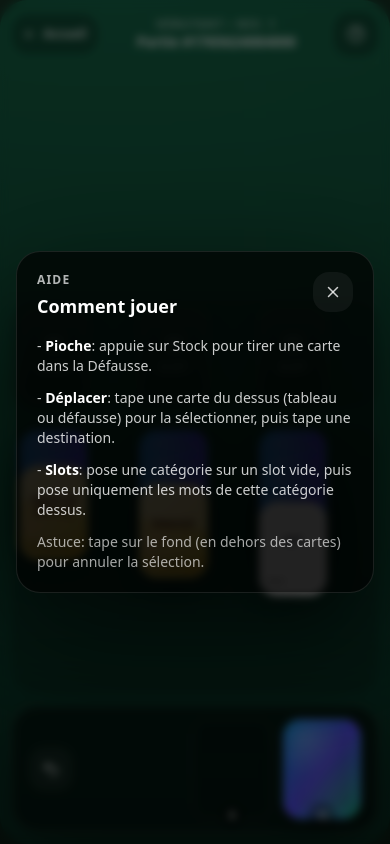
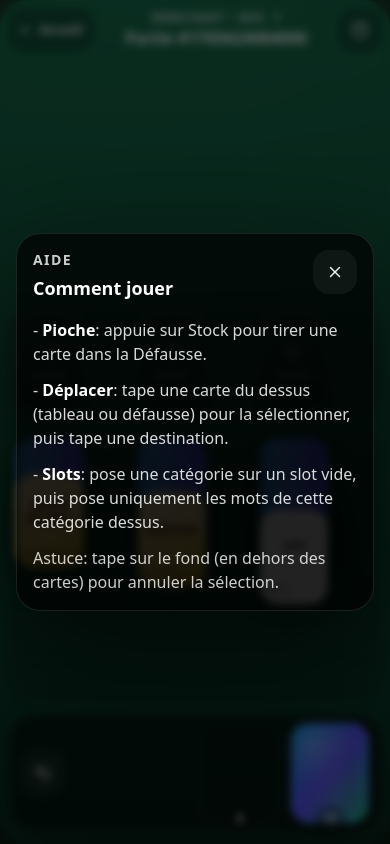
Before and after one commit to ThomasBerthaud/solimots, a React (Vite) app: page /game in a window 390 px wide. Both pictures are taken after a click on the button "Aide". Built offline with nearby package versions, Linux system fonts and the light colour scheme.

Commit message:
refacto: text size on mobile

```diff
--- a/src/components/GameScreen.tsx
+++ b/src/components/GameScreen.tsx
@@ -339,7 +339,7 @@ export function GameScreen() {
 
   return (
     <div
-      className="mobile-game relative mx-auto flex h-dvh w-full max-w-screen-sm lg:max-w-4xl flex-col px-3 pb-3 lg:pb-8"
+      className="mobile-game relative mx-auto flex h-dvh w-full max-w-screen-sm lg:max-w-4xl flex-col px-2 pb-2 lg:px-3 lg:pb-8"
       style={{ paddingBottom: 'max(0.75rem, env(safe-area-inset-bottom))' }}
       onPointerDownCapture={onPointerDownCapture}
     >
@@ -349,11 +349,15 @@ export function GameScreen() {
         style={feltBackgroundStyle}
       />
 
-      <header className="mb-3 flex shrink-0 items-center justify-between pt-3 lg:mb-4 lg:pt-4">
+      <h1 className="sr-only">
+        Partie en cours — {getTitleForLevel(currentLevel)} niveau {currentLevel}
+      </h1>
+
+      <header className="mb-3 flex shrink-0 items-center justify-between gap-2 pt-2 lg:mb-4 lg:pt-4">
         <Link
           to="/"
           data-ui-control="true"
-          className="inline-flex h-10 items-center gap-2 rounded-2xl bg-black/25 px-3 text-xs font-semibold text-white/85 active:bg-black/35 lg:h-12 lg:px-4 lg:text-sm"
+          className="inline-flex h-11 min-w-[44px] items-center gap-2 rounded-2xl bg-black/25 px-3 text-xs font-semibold text-white/90 active:bg-black/35 lg:h-12 lg:px-4 lg:text-sm"
           aria-label="Retour à l'accueil"
           title="Retour à l'accueil"
         >
@@ -361,18 +365,18 @@ export function GameScreen() {
           <span>Accueil</span>
         </Link>
 
-        <div className="text-center">
-          <p className="text-[11px] font-semibold uppercase tracking-widest text-white/60 lg:text-xs">
+        <div className="min-w-0 flex-1 shrink-0 text-center">
+          <p className="truncate text-xs font-semibold uppercase tracking-widest text-white/80 lg:text-sm" title={`${getTitleForLevel(currentLevel)} • Niv. ${currentLevel}`}>
             {getTitleForLevel(currentLevel)} • Niv. {currentLevel}
           </p>
-          <p className="text-sm font-semibold text-white/90 lg:text-base">Partie #{level.seed}</p>
+          <p className="truncate text-base font-semibold text-white/90 lg:text-base" title={`Partie #${level.seed}`}>Partie #{level.seed}</p>
         </div>
 
         <button
           type="button"
           data-ui-control="true"
           onClick={() => setHelpOpen(true)}
-          className="inline-flex h-11 w-11 items-center justify-center rounded-2xl bg-black/25 text-white/85 active:bg-black/35 lg:h-12 lg:w-12"
+          className="inline-flex h-11 w-11 shrink-0 items-center justify-center rounded-2xl bg-black/25 text-white/90 active:bg-black/35 lg:h-12 lg:w-12"
           aria-label="Aide"
           title="Aide"
         >
@@ -380,6 +384,7 @@ export function GameScreen() {
         </button>
       </header>
 
+      <main className="flex min-h-0 min-w-0 flex-1 flex-col">
       <LayoutGroup>
         {/* Dock at top on desktop, bottom on mobile */}
         <div className="order-3 lg:order-1 lg:mb-4">
@@ -422,6 +427,7 @@ export function GameScreen() {
           />
         </div>
       </LayoutGroup>
+      </main>
 
       <AnimatePresence>{helpOpen ? <HelpModal key="help" onClose={() => setHelpOpen(false)} /> : null}</AnimatePresence>
 
@@ -504,7 +510,7 @@ function WinOverlay({
       exit={{ opacity: 0 }}
     >
       <motion.div
-        className="w-full max-w-sm rounded-3xl border border-white/10 bg-black/60 p-5 text-center shadow-[0_40px_120px_rgba(0,0,0,0.65)]"
+        className="w-full max-w-sm rounded-3xl border border-white/10 bg-black/60 p-4 text-center shadow-[0_40px_120px_rgba(0,0,0,0.65)] lg:p-5"
         initial={reduceMotion ? { opacity: 0 } : { opacity: 0, y: 12, scale: 0.98 }}
         animate={reduceMotion ? { opacity: 1 } : { opacity: 1, y: 0, scale: 1 }}
         exit={reduceMotion ? { opacity: 0 } : { opacity: 0, y: -10, scale: 0.99 }}
@@ -526,9 +532,9 @@ function WinOverlay({
           />
         ) : (
           <>
-            <p className="text-xs font-semibold uppercase tracking-widest text-white/70">Victoire</p>
+            <p className="text-sm font-semibold uppercase tracking-widest text-white/80">Victoire</p>
             <h2 className="mt-2 text-2xl font-bold text-white">Bravo !</h2>
-            <p className="mt-2 text-sm text-white/75">Toutes les cartes sont rangées.</p>
+            <p className="mt-2 text-base text-white/85">Toutes les cartes sont rangées.</p>
 
             <motion.div
               className="pointer-events-none mt-5 h-10"
@@ -544,7 +550,7 @@ function WinOverlay({
                 type="button"
                 data-ui-control="true"
                 onClick={onReplay}
-                className="w-full rounded-2xl bg-amber-400 px-4 py-3 text-sm font-bold text-black shadow active:bg-amber-500"
+                className="w-full rounded-2xl bg-amber-400 px-4 py-3 text-base font-bold text-black shadow active:bg-amber-500"
                 aria-label="Rejouer"
                 title="Rejouer"
               >
@@ -554,7 +560,7 @@ function WinOverlay({
               <Link
                 to="/"
                 data-ui-control="true"
-                className="inline-flex w-full items-center justify-center rounded-2xl bg-black/35 px-4 py-3 text-sm font-bold text-white/90 shadow active:bg-black/45"
+                className="inline-flex w-full items-center justify-center rounded-2xl bg-black/35 px-4 py-3 text-base font-bold text-white/90 shadow active:bg-black/45"
                 aria-label="Retour à l'accueil"
                 title="Retour à l'accueil"
               >
@@ -585,22 +591,22 @@ function LostOverlay({
       exit={{ opacity: 0 }}
     >
       <motion.div
-        className="w-full max-w-sm rounded-3xl border border-white/10 bg-black/60 p-5 text-center shadow-[0_40px_120px_rgba(0,0,0,0.65)]"
+        className="w-full max-w-sm rounded-3xl border border-white/10 bg-black/60 p-4 text-center shadow-[0_40px_120px_rgba(0,0,0,0.65)] lg:p-5"
         initial={reduceMotion ? { opacity: 0 } : { opacity: 0, y: 12, scale: 0.98 }}
         animate={reduceMotion ? { opacity: 1 } : { opacity: 1, y: 0, scale: 1 }}
         exit={reduceMotion ? { opacity: 0 } : { opacity: 0, y: -10, scale: 0.99 }}
         transition={{ duration: 0.22, ease: 'easeOut' }}
       >
-        <p className="text-xs font-semibold uppercase tracking-widest text-white/70">Défaite</p>
+        <p className="text-sm font-semibold uppercase tracking-widest text-white/80">Défaite</p>
         <h2 className="mt-2 text-2xl font-bold text-white">Bloqué…</h2>
-        <p className="mt-2 text-sm text-white/75">Impossible de compléter une catégorie déjà posée.</p>
+        <p className="mt-2 text-base text-white/85">Impossible de compléter une catégorie déjà posée.</p>
 
         <div className="mt-6 grid gap-2">
           <button
             type="button"
             data-ui-control="true"
             onClick={onReplaySameSeed}
-            className="w-full rounded-2xl bg-white/90 px-4 py-3 text-sm font-bold text-black shadow active:bg-white"
+            className="w-full rounded-2xl bg-white/90 px-4 py-3 text-base font-bold text-black shadow active:bg-white"
             aria-label="Recommencer la même partie"
             title="Recommencer la même partie"
           >
@@ -611,7 +617,7 @@ function LostOverlay({
             type="button"
             data-ui-control="true"
             onClick={onReplay}
-            className="w-full rounded-2xl bg-white/70 px-4 py-3 text-sm font-bold text-black shadow active:bg-white/80"
+            className="w-full rounded-2xl bg-white/70 px-4 py-3 text-base font-bold text-black shadow active:bg-white/80"
             aria-label="Nouvelle partie"
             title="Nouvelle partie"
           >
@@ -621,7 +627,7 @@ function LostOverlay({
           <Link
             to="/"
             data-ui-control="true"
-            className="inline-flex w-full items-center justify-center rounded-2xl bg-black/35 px-4 py-3 text-sm font-bold text-white/90 shadow active:bg-black/45"
+            className="inline-flex w-full items-center justify-center rounded-2xl bg-black/35 px-4 py-3 text-base font-bold text-white/90 shadow active:bg-black/45"
             aria-label="Retour à l’accueil"
             title="Retour à l'accueil"
           >
--- a/src/components/board/SlotCell.tsx
+++ b/src/components/board/SlotCell.tsx
@@ -102,7 +102,7 @@ export function SlotCell({
             transition={{ duration: 0.18, ease: 'easeOut' }}
           >
             <div
-              className="w-[calc(var(--cardW)-12px)] overflow-hidden whitespace-normal break-words rounded-2xl border border-amber-200/60 bg-amber-300 px-3 py-1 text-center text-[10px] font-extrabold leading-snug tracking-wide text-amber-950 shadow-[0_10px_24px_rgba(0,0,0,0.18)] [word-break:break-word]"
+              className="w-[calc(var(--cardW)-12px)] min-w-0 overflow-hidden rounded-2xl border border-amber-200/60 bg-amber-300 px-2 py-0.5 text-center text-xs font-extrabold leading-snug tracking-wide text-amber-950 shadow-[0_10px_24px_rgba(0,0,0,0.18)] line-clamp-1 [word-break:break-word] lg:py-1"
               aria-label={`Catégorie: ${categoryCard.word}`}
             >
               {categoryCard.word}
@@ -117,7 +117,7 @@ export function SlotCell({
           <div className="h-full w-full rounded-[18px] border border-white/10 bg-black/20 shadow-[0_12px_26px_rgba(0,0,0,0.18)]">
             <div className="flex h-full flex-col items-center justify-center gap-2 rounded-[16px] border border-white/10 bg-[linear-gradient(180deg,rgba(255,255,255,0.06),rgba(0,0,0,0.10))]">
               <Crown size={18} className="text-white/35" aria-hidden="true" />
-              <div className="text-[10px] font-semibold uppercase tracking-widest text-white/35">Slot</div>
+              <div className="text-xs font-semibold uppercase tracking-widest text-white/35">Slot</div>
             </div>
           </div>
         ) : (
@@ -160,7 +160,7 @@ export function SlotCell({
             </AnimatePresence>
 
             {/* Progress badge - centered at bottom */}
-            <div className="pointer-events-none absolute bottom-2 left-1/2 -translate-x-1/2 rounded-full bg-black/35 px-2 py-1 text-[10px] font-bold text-white/85">
+            <div className="pointer-events-none absolute bottom-2 left-1/2 -translate-x-1/2 rounded-full bg-black/35 px-1.5 py-0.5 text-xs font-bold text-white/85 lg:px-2 lg:py-1">
               {progress}
             </div>
 
--- a/src/components/cards/Card.tsx
+++ b/src/components/cards/Card.tsx
@@ -148,8 +148,8 @@ export function Card({
           </div>
         ) : null}
 
-        <div className="relative flex h-full w-full flex-col justify-between overflow-hidden p-2 lg:p-3">
-          <div className="flex min-h-0 flex-1 items-center justify-center overflow-hidden">
+        <div className="relative flex min-w-0 h-full w-full flex-col justify-between overflow-hidden p-1.5 lg:p-3">
+          <div className="flex min-h-0 min-w-0 flex-1 items-center justify-center overflow-hidden">
             {card.imageUrl ? (
               <span className="text-center text-[clamp(24px,8vw,40px)] lg:text-[clamp(32px,3vw,48px)]" role="img" aria-label={card.word}>
                 {card.imageUrl}
@@ -157,7 +157,7 @@ export function Card({
             ) : (
               <span
                 lang="fr"
-                className="overflow-hidden whitespace-normal break-words px-0 text-center font-extrabold leading-[1.05] tracking-tighter [font-size:clamp(7.5px,2.8vw,12px)] lg:px-1 lg:leading-snug lg:tracking-tight lg:[font-size:clamp(12px,1.2vw,16px)] [hyphens:auto] [word-break:break-word]"
+                className="line-clamp-2 min-w-0 overflow-hidden whitespace-normal break-words px-0 text-center font-extrabold leading-[1.05] tracking-tighter [font-size:clamp(11px,3.5vw,14px)] lg:px-1 lg:leading-snug lg:tracking-tight lg:[font-size:clamp(12px,1.2vw,16px)] [hyphens:auto] [word-break:break-word]"
               >
                 {card.word}
               </span>
@@ -165,7 +165,7 @@ export function Card({
           </div>
 
           {!card.imageUrl && (
-            <div className="mt-1 flex items-end text-[9px] font-semibold text-black/40 lg:mt-2">
+            <div className="mt-1 flex min-w-0 items-end text-xs font-semibold text-black/40 lg:mt-2">
               <span className="truncate">{isCategory ? 'Catégorie' : 'Mot'}</span>
             </div>
           )}
--- a/src/components/dock/StockWaste.tsx
+++ b/src/components/dock/StockWaste.tsx
@@ -77,7 +77,7 @@ export function StockWaste({
             />
           )}
         </AnimatePresence>
-        <div className="pointer-events-none absolute -bottom-2 left-1/2 -translate-x-1/2 rounded-full bg-black/35 px-2 py-1 text-[10px] font-bold text-white/75">
+        <div className="pointer-events-none absolute -bottom-2 left-1/2 -translate-x-1/2 rounded-full bg-black/35 px-2 py-1 text-xs font-bold text-white/85">
           {level.waste.length}
         </div>
       </div>
@@ -115,7 +115,7 @@ export function StockWaste({
             </div>
           </div>
         ) : null}
-        <div className="pointer-events-none absolute -bottom-2 left-1/2 -translate-x-1/2 rounded-full bg-black/35 px-2 py-1 text-[10px] font-bold text-white/75">
+        <div className="pointer-events-none absolute -bottom-2 left-1/2 -translate-x-1/2 rounded-full bg-black/35 px-2 py-1 text-xs font-bold text-white/85">
           {level.stock.length}
         </div>
       </button>
--- a/src/components/dock/ThumbDock.tsx
+++ b/src/components/dock/ThumbDock.tsx
@@ -64,7 +64,7 @@ export function ThumbDock({
         type="button"
         data-ui-control="true"
         onClick={onUndo}
-        className="relative inline-flex h-11 w-11 items-center justify-center rounded-2xl bg-white/5 text-white/85 active:bg-white/10"
+        className="relative inline-flex h-11 w-11 items-center justify-center rounded-2xl bg-white/5 text-white/90 active:bg-white/10"
         aria-label="Annuler"
         title="Annuler"
       >
@@ -89,7 +89,7 @@ export function ThumbDock({
                   exit={reduceMotion ? { opacity: 0 } : { opacity: 0, y: 6, scale: 0.99 }}
                   transition={{ duration: 0.2, ease: 'easeOut' }}
                 >
-                  <div className="rounded-2xl border border-rose-300/25 bg-rose-500/10 px-4 py-3 text-center text-sm font-semibold text-rose-100 shadow-[0_18px_60px_rgba(0,0,0,0.35)] backdrop-blur">
+                  <div className="min-w-0 rounded-2xl border border-rose-300/25 bg-rose-500/10 px-3 py-2 text-center text-sm font-semibold text-rose-100 shadow-[0_18px_60px_rgba(0,0,0,0.35)] backdrop-blur break-words line-clamp-2 lg:px-4 lg:py-3">
                     {toast.message}
                   </div>
                 </motion.div>
@@ -98,7 +98,7 @@ export function ThumbDock({
           </AnimatePresence>
 
           <motion.div
-            className="pointer-events-auto flex items-center justify-between rounded-[26px] border border-white/10 bg-black/55 px-4 py-3 shadow-[0_26px_80px_rgba(0,0,0,0.55)] backdrop-blur"
+            className="pointer-events-auto flex items-center justify-between rounded-[26px] border border-white/10 bg-black/55 px-3 py-2 shadow-[0_26px_80px_rgba(0,0,0,0.55)] backdrop-blur lg:px-4 lg:py-3"
             initial={false}
             animate={reduceMotion ? undefined : { y: [6, 0] }}
             transition={reduceMotion ? undefined : { duration: 0.2, ease: 'easeOut' }}
--- a/src/components/modals/HelpModal.tsx
+++ b/src/components/modals/HelpModal.tsx
@@ -20,23 +20,23 @@ export function HelpModal({ onClose }: { onClose: () => void }) {
       aria-label="Aide"
     >
       <motion.div
-        className="w-full max-w-sm rounded-3xl border border-white/10 bg-black/70 p-5 text-white shadow-[0_40px_120px_rgba(0,0,0,0.65)]"
+        className="w-full max-w-sm rounded-3xl border border-white/10 bg-black/70 p-4 text-white shadow-[0_40px_120px_rgba(0,0,0,0.65)] lg:p-5"
         initial={reduceMotion ? { opacity: 0 } : { opacity: 0, y: 12, scale: 0.98 }}
         animate={reduceMotion ? { opacity: 1 } : { opacity: 1, y: 0, scale: 1 }}
         exit={reduceMotion ? { opacity: 0 } : { opacity: 0, y: -10, scale: 0.99 }}
         transition={{ duration: 0.2, ease: 'easeOut' }}
         onPointerDown={(e) => e.stopPropagation()}
       >
-        <div className="flex items-start justify-between gap-3">
-          <div>
-            <p className="text-xs font-semibold uppercase tracking-widest text-white/70">Aide</p>
+        <div className="flex min-w-0 items-start justify-between gap-3">
+          <div className="min-w-0 flex-1">
+            <p className="text-sm font-semibold uppercase tracking-widest text-white/80">Aide</p>
             <h2 className="mt-1 text-lg font-bold">Comment jouer</h2>
           </div>
           <button
             type="button"
             data-ui-control="true"
             onClick={onClose}
-            className="inline-flex h-10 w-10 items-center justify-center rounded-2xl bg-white/5 text-white/80 active:bg-white/10"
+            className="inline-flex h-11 w-11 shrink-0 items-center justify-center rounded-2xl bg-white/5 text-white/90 active:bg-white/10"
             aria-label="Fermer l’aide"
             title="Fermer"
           >
@@ -44,7 +44,7 @@ export function HelpModal({ onClose }: { onClose: () => void }) {
           </button>
         </div>
 
-        <div className="mt-4 space-y-3 text-sm text-white/80">
+        <div className="mt-4 min-w-0 space-y-3 overflow-hidden text-base text-white/85">
           <p>
             - <span className="font-semibold text-white">Pioche</span>: appuie sur Stock pour tirer une carte dans la
             Défausse.
@@ -57,7 +57,7 @@ export function HelpModal({ onClose }: { onClose: () => void }) {
             - <span className="font-semibold text-white">Slots</span>: pose une catégorie sur un slot vide, puis pose
             uniquement les mots de cette catégorie dessus.
           </p>
-          <p className="text-white/65">Astuce: tape sur le fond (en dehors des cartes) pour annuler la sélection.</p>
+          <p className="text-white/80">Astuce: tape sur le fond (en dehors des cartes) pour annuler la sélection.</p>
         </div>
       </motion.div>
     </motion.div>
--- a/src/index.css
+++ b/src/index.css
@@ -64,6 +64,12 @@ body {
 
 @layer utilities {
   /* Tailwind line-clamp plugin is not enabled; provide minimal clamps used by the UI. */
+  .line-clamp-1 {
+    display: -webkit-box;
+    -webkit-box-orient: vertical;
+    -webkit-line-clamp: 1;
+    overflow: hidden;
+  }
   .line-clamp-2 {
     display: -webkit-box;
     -webkit-box-orient: vertical;
@@ -72,9 +78,24 @@ body {
   }
 }
 
+/* Focus visible for accessibility - do not remove outline without visible replacement */
+:root {
+  --focus-ring: 2px solid rgba(251, 191, 36, 0.9);
+  --focus-offset: 2px;
+}
+button:focus-visible,
+a:focus-visible,
+[role='button']:focus-visible,
+[data-card-interactive='true']:focus-visible {
+  outline: var(--focus-ring);
+  outline-offset: var(--focus-offset);
+}
+
 /* Mobile game sizing variables */
 .mobile-game {
   --gap: clamp(6px, 1.4vw, 10px);
+  /* Minimum readable body text on mobile (respects user zoom) */
+  --text-game-mobile: 0.75rem;
   /* Card width calculated for max 5 columns - will have more space with fewer columns */
   --cardW: clamp(56px, calc((100vw - 24px - (var(--gap) * 4)) / 5), 88px);
   --cardH: calc(var(--cardW) * 1.38);
```
Also changed, not shown: src/components/modals/ProgressionAnimation.tsx (+8 -8 lines).
